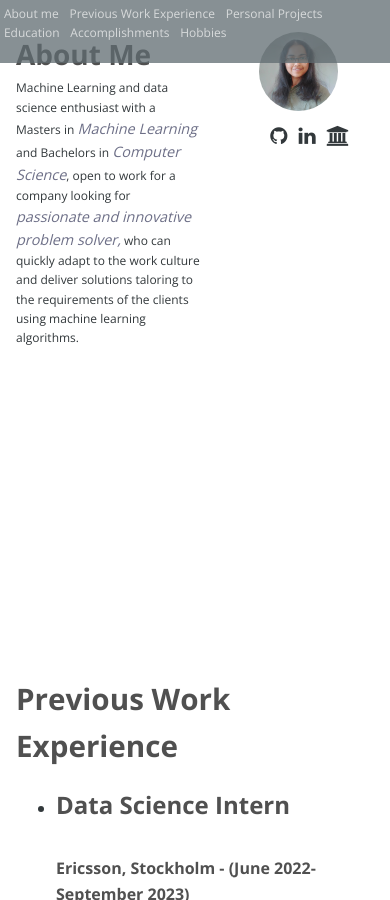
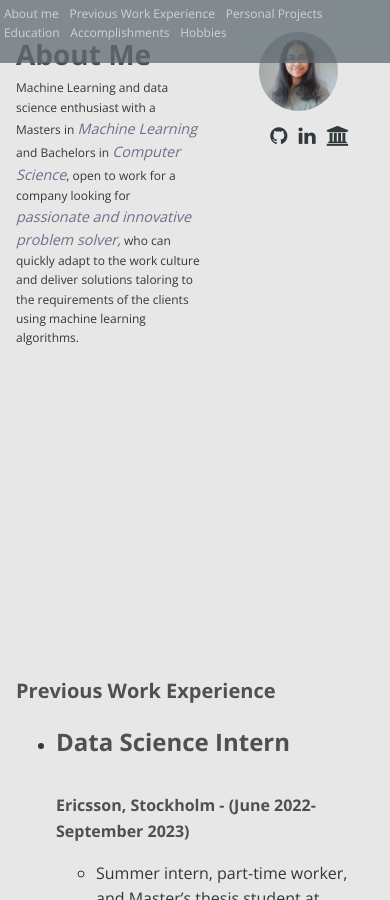
Before and after one commit to mlscmoulika/mlscmoulika.github.io, a Jekyll site: the page built from index.html, in a window 390 px wide and 900 px high. Built offline with Jekyll 4.4.1, drawn with Linux system fonts in a browser that asks for light colours; the list of posts is cut into pages by our own code; some of the changed text lies outside the part shown.

Commit message:
modifying css

```diff
--- a/_includes/head.html
+++ b/_includes/head.html
@@ -2,7 +2,7 @@
     <meta charset="UTF-8">
     <meta name="viewport" content="width=device-width, initial-scale=1">
     <link href='https://fonts.googleapis.com/css?family=Open+Sans:400,700' rel='stylesheet' type='text/css'>
-    <link rel="stylesheet" href="../stylesheets/stylesheet.css">
+    <link rel="stylesheet" href="{{ site.url }}{{ site.baseurl }}/stylesheets/stylesheet.css">
   <link rel="canonical" href="{{ page.url | replace:'index.html','' | prepend: site.baseurl | prepend: site.url }}">
   <link rel="stylesheet" href="https://cdnjs.cloudflare.com/ajax/libs/font-awesome/4.7.0/css/font-awesome.min.css">
   <meta name="description" content="{% if page.excerpt %}{{ page.excerpt | strip_html | strip_newlines | truncate: 160 }}{% else %}{{ site.description }}{% endif %}">
--- a/stylesheets/stylesheet.css
+++ b/stylesheets/stylesheet.css
@@ -1,6 +1,10 @@
 * {
   box-sizing: border-box; }
 
+html{
+  scroll-behavior: smooth;
+  background-color: #e7e7e7;
+}
 body {
   padding: 0;
   margin: 0;
@@ -285,7 +289,7 @@
     padding: 0rem 3rem 0rem;
     /* margin: 0 auto; */
     font-size: 1.1rem; }
-    .main-content h1 {
+    .post-title {
       font-size: 3.25rem;
     }
    }
@@ -294,7 +298,7 @@
   .main-content {
     padding: 0rem 2rem 0rem;
     font-size: 1.1rem; }
-    .main-content h1{
+    .post-title{
       font-size: 2.25rem;
     }
   }
@@ -303,8 +307,9 @@
   .main-content {
     padding: 0rem 0.5rem 0rem;
     font-size: 1rem; }
-    .main-content h1{
+    .post-title{
     font-size: 1.25rem;
+
     }
 
   }
@@ -343,7 +348,7 @@
 }
 
 .post-title {
-  font-size: 1.85rem;
+  font-family: "Open Sans", "Helvetica Neue", Helvetica, Arial, sans-serif;
 }
 
 .post-header .post-link {
```
Also changed, not shown: _posts/2023-10-27-post.md (+1 -1 lines).
